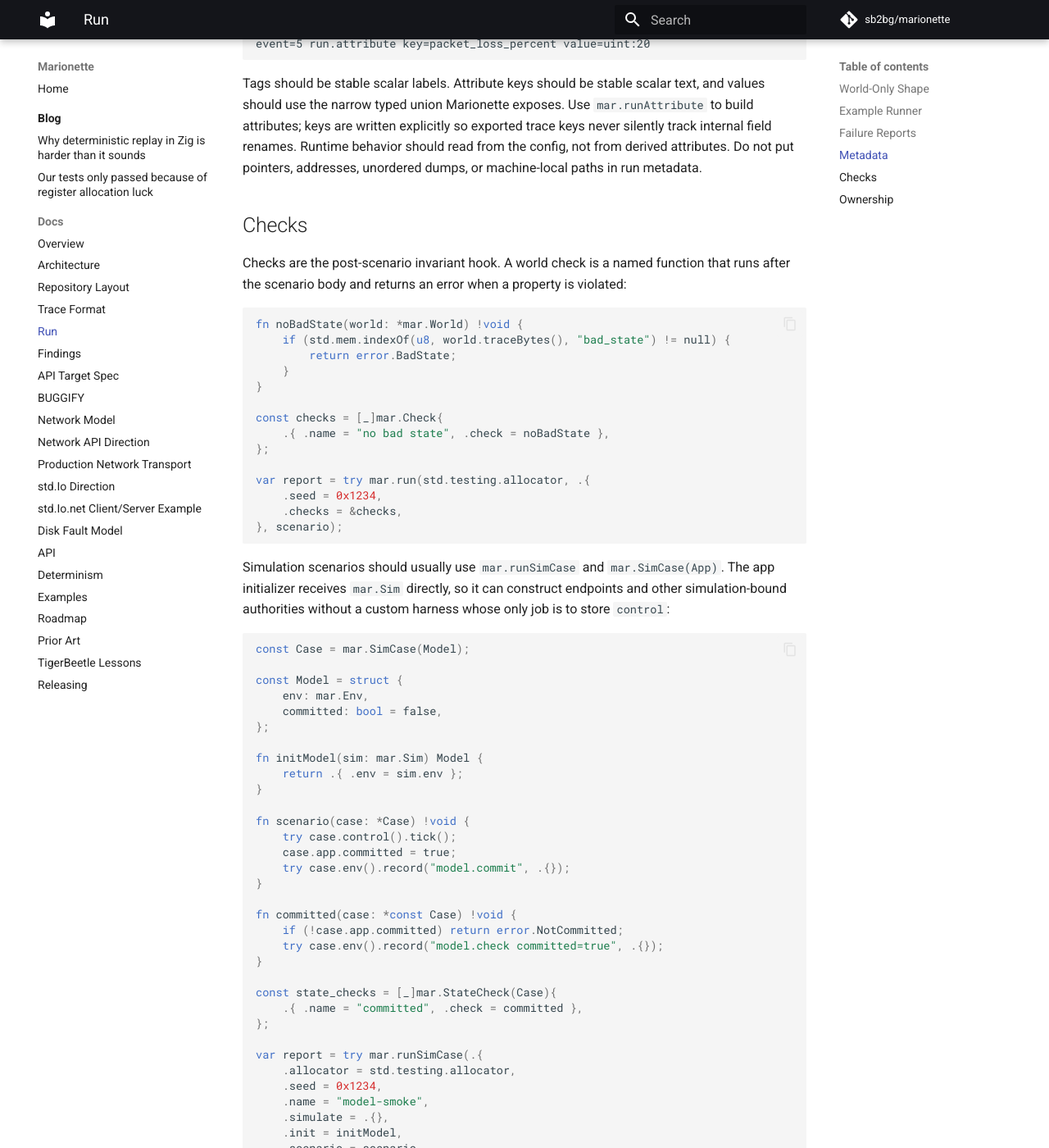
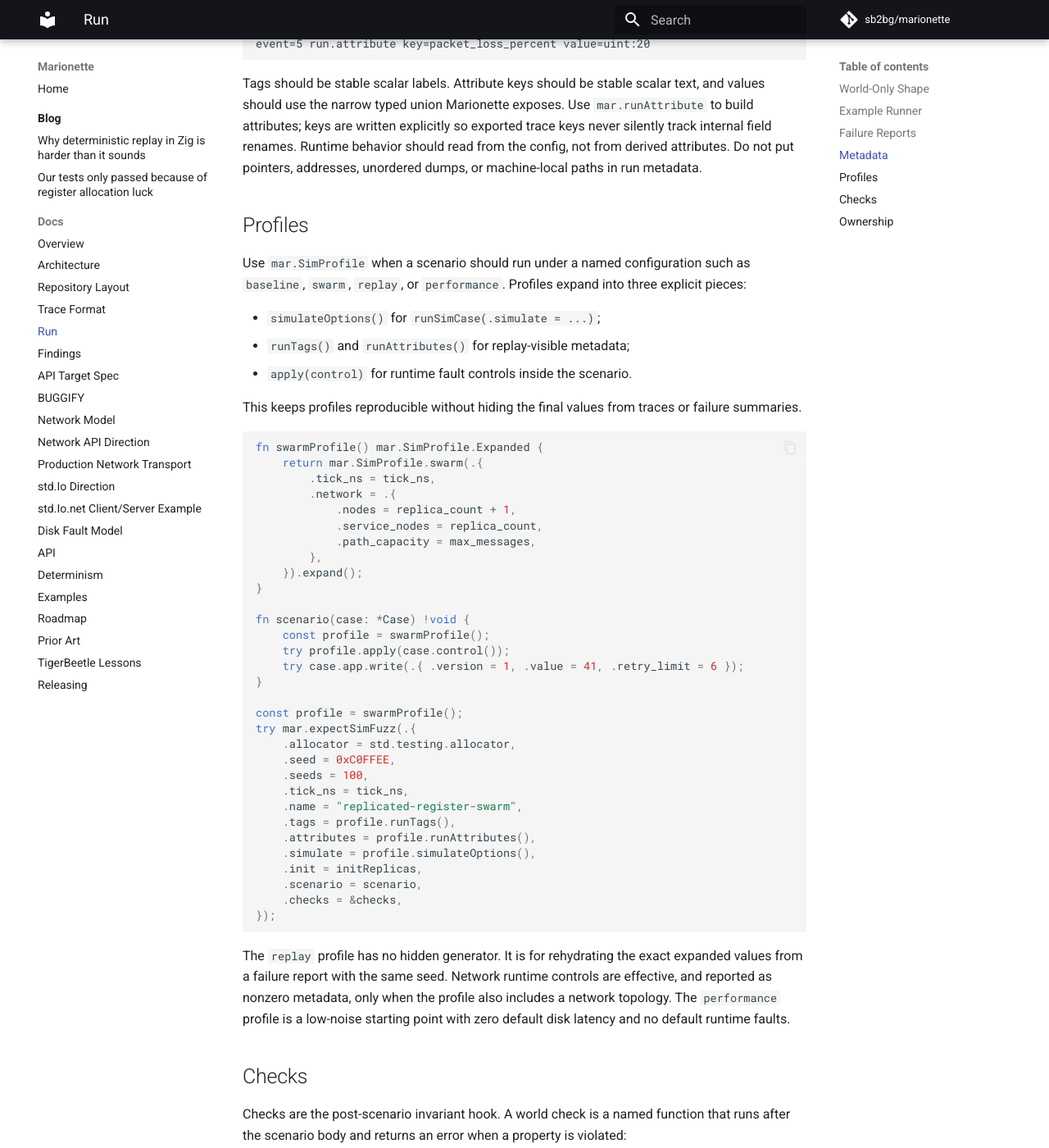
Before and after one commit to sb2bg/marionette, an MkDocs documentation site: the page built from docs/run.md, in a window 1280 px wide and 1400 px high, scrolled down 3197 px. Shown: the whole window at 82% size. Built offline with MkDocs 1.6.1 and Material for MkDocs 9.7.7, drawn with Linux system fonts in a browser that asks for light colours; comment, search, counter and statistics services are not loaded.

Commit message:
Document simulation profiles

````diff
--- a/docs/run.md
+++ b/docs/run.md
@@ -155,6 +155,59 @@ exported trace keys never silently track internal field renames. Runtime
 behavior should read from the config, not from derived attributes. Do not put pointers,
 addresses, unordered dumps, or machine-local paths in run metadata.
 
+## Profiles
+
+Use `mar.SimProfile` when a scenario should run under a named configuration
+such as `baseline`, `swarm`, `replay`, or `performance`. Profiles expand into
+three explicit pieces:
+
+- `simulateOptions()` for `runSimCase(.simulate = ...)`;
+- `runTags()` and `runAttributes()` for replay-visible metadata;
+- `apply(control)` for runtime fault controls inside the scenario.
+
+This keeps profiles reproducible without hiding the final values from traces
+or failure summaries.
+
+```zig
+fn swarmProfile() mar.SimProfile.Expanded {
+    return mar.SimProfile.swarm(.{
+        .tick_ns = tick_ns,
+        .network = .{
+            .nodes = replica_count + 1,
+            .service_nodes = replica_count,
+            .path_capacity = max_messages,
+        },
+    }).expand();
+}
+
+fn scenario(case: *Case) !void {
+    const profile = swarmProfile();
+    try profile.apply(case.control());
+    try case.app.write(.{ .version = 1, .value = 41, .retry_limit = 6 });
+}
+
+const profile = swarmProfile();
+try mar.expectSimFuzz(.{
+    .allocator = std.testing.allocator,
+    .seed = 0xC0FFEE,
+    .seeds = 100,
+    .tick_ns = tick_ns,
+    .name = "replicated-register-swarm",
+    .tags = profile.runTags(),
+    .attributes = profile.runAttributes(),
+    .simulate = profile.simulateOptions(),
+    .init = initReplicas,
+    .scenario = scenario,
+    .checks = &checks,
+});
+```
+
+The `replay` profile has no hidden generator. It is for rehydrating the exact
+expanded values from a failure report with the same seed. Network runtime
+controls are effective, and reported as nonzero metadata, only when the profile
+also includes a network topology. The `performance` profile is a low-noise
+starting point with zero default disk latency and no default runtime faults.
+
 ## Checks
 
 Checks are the post-scenario invariant hook. A world check is a named function that
````
Also changed, not shown: CHANGELOG.md (+5 -0 lines), docs/api.md (+46 -0 lines), docs/roadmap.md (+25 -25 lines).
